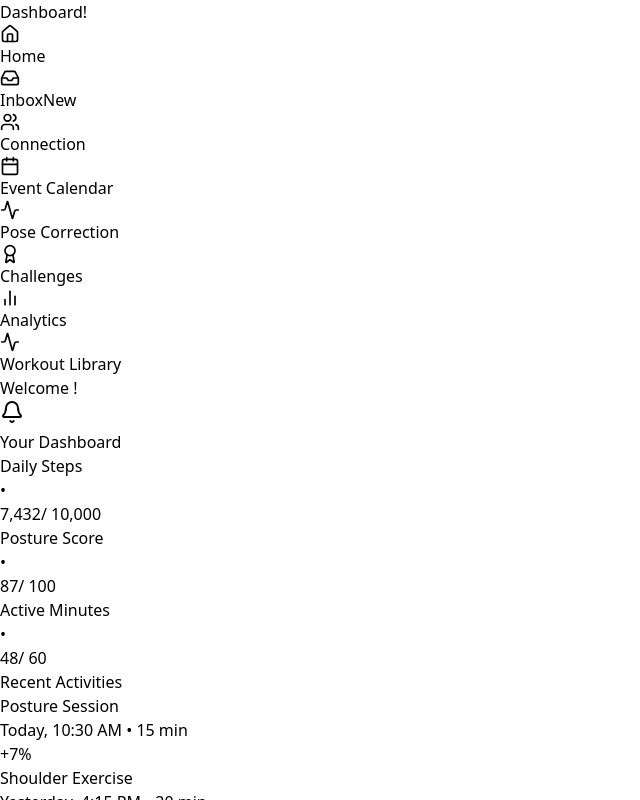
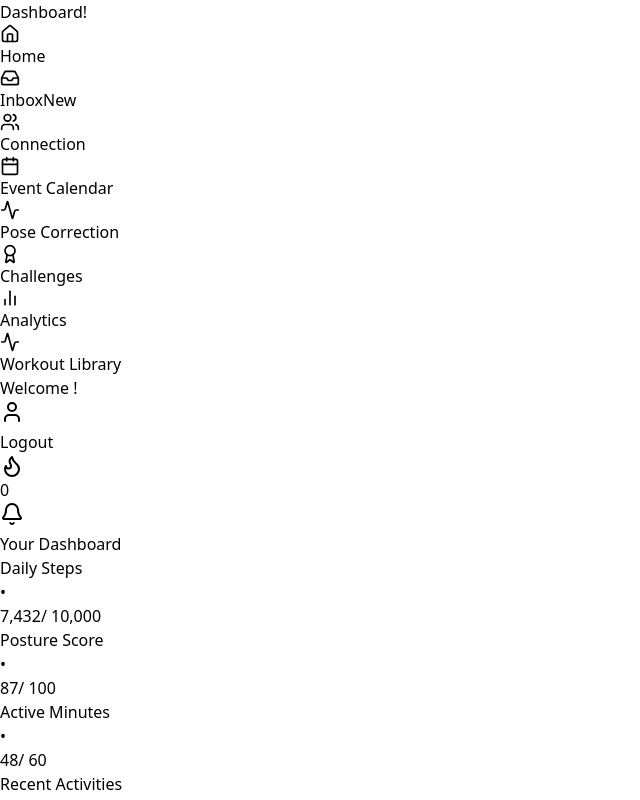
Before and after one commit to Harshilmalhotra/fitsync-bajaj-finserv-hackathon, a React (Vite) app: page /dashboard in a window 1280 px wide. Both pictures are taken after a click on the button 12 px from the left and 412 px from the top of the page. Shown: the top 800 px of the page, without its empty margins (0-640 px from the left). Built offline with nearby package versions, Linux system fonts and the light colour scheme.

Commit message:
fix:navbar

```diff
--- a/src/pages/TopNav.jsx
+++ b/src/pages/TopNav.jsx
@@ -1,12 +1,14 @@
 import React, { useEffect, useState } from "react";
-import { Bell } from "lucide-react";
+import { Bell, User, Flame } from "lucide-react";
 import { supabase } from "./supabase"; // Ensure correct import of Supabase client
 
 const TopNav = () => {
   const [userName, setUserName] = useState("");
+  const [streak, setStreak] = useState(0);
+  const [showProfilePopup, setShowProfilePopup] = useState(false);
 
   useEffect(() => {
-    const fetchUserName = async () => {
+    const fetchUserData = async () => {
       try {
         const { data: userData, error: userError } = await supabase.auth.getUser();
         if (userError || !userData?.user) return;
@@ -16,28 +18,58 @@ const TopNav = () => {
         // Fetch user's name from registered_trackies table
         const { data: userDetails, error: fetchError } = await supabase
           .from("registered_trackies")
-          .select("name")
+          .select("name, streak")
           .eq("user_id", userId)
           .single();
 
         if (fetchError) {
-          console.error("Error fetching user name:", fetchError.message);
+          console.error("Error fetching user data:", fetchError.message);
           return;
         }
 
         setUserName(userDetails?.name || "User");
+        setStreak(userDetails?.streak || 0);
       } catch (err) {
         console.error("Unexpected error:", err);
       }
     };
 
-    fetchUserName();
+    fetchUserData();
   }, []);
 
+  const handleLogout = async () => {
+    await supabase.auth.signOut();
+    window.location.reload();
+  };
+
   return (
-    <div className="flex justify-between items-center">
-      <div className="bg-amber-50 p-4 rounded-md w-full">
+    <div className="flex justify-between items-center w-full bg-amber-50 p-4 rounded-md">
       <h1 className="text-xl font-bold">Welcome {userName}!</h1>
+      <div className="flex items-center">
+        <div className="relative">
+          <button
+            className="p-2 rounded-full hover:bg-gray-200"
+            onClick={() => setShowProfilePopup(!showProfilePopup)}
+          >
+            <User size={24} />
+          </button>
+          {showProfilePopup && (
+            <div className="absolute right-0 mt-2 w-48 bg-white border rounded-md shadow-lg">
+              <div className="p-4">
+                <p className="font-bold">{userName}</p>
+                <button
+                  className="mt-2 w-full bg-red-500 text-white p-2 rounded-md"
+                  onClick={handleLogout}
+                >
+                  Logout
+                </button>
+              </div>
+            </div>
+          )}
+        </div>
+        <div className="ml-4 text-center">
+          <Flame size={24} />
+          <p>{streak}</p>
         </div>
         <div className="ml-4">
           <button className="p-2 rounded-full hover:bg-gray-200">
@@ -45,6 +77,7 @@ const TopNav = () => {
           </button>
         </div>
       </div>
+    </div>
   );
 };
 
```
Lines whose indentation alone changed are shown as unchanged.
